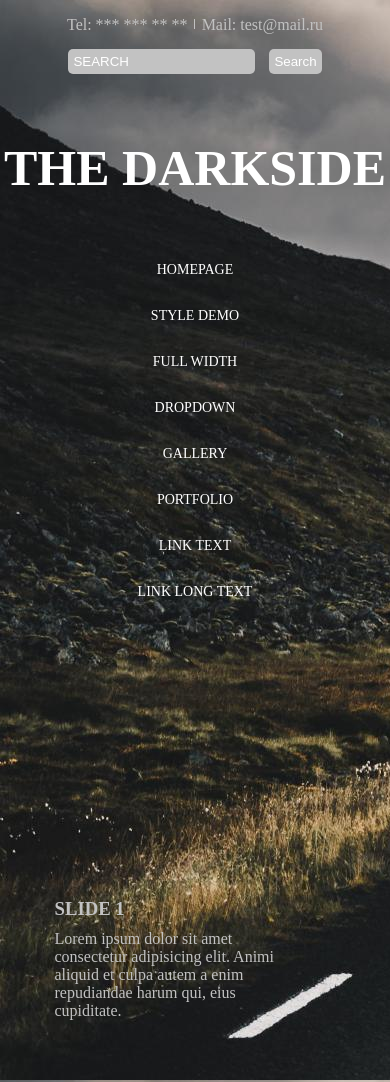
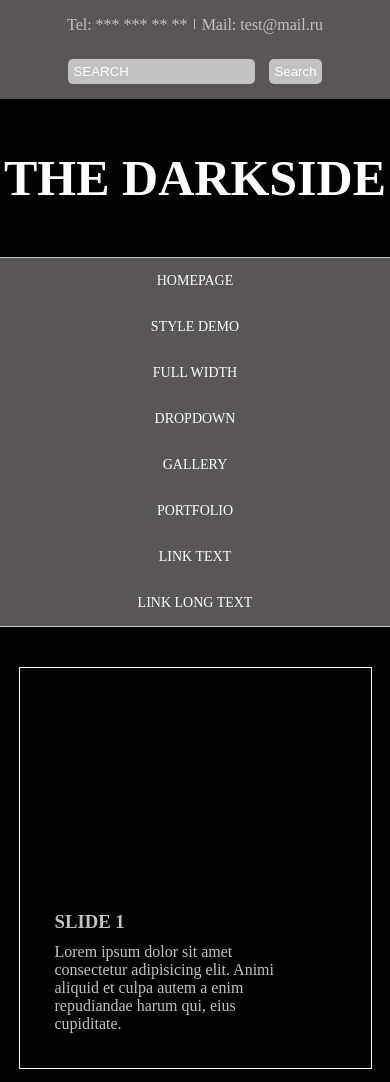
Before and after one commit to Kolomeichenko/index_html, a plain HTML site: page index.html in a window 390 px wide. Shown: the top 1082 px of the page. Drawn offline with Linux system fonts and the light colour scheme.

Commit message:
commit 2

```diff
--- a/style.css
+++ b/style.css
@@ -90,7 +90,7 @@ main {
     width: 90%;
     margin: 0 auto;
     border: 1px solid #ffffff;
-    background-image: url('./img/img1.jpg');
+    /* background-image: url('./img/img1.jpg'); */
     background-size: cover;
     background-repeat: no-repeat;
     position: relative;
@@ -227,6 +227,7 @@ form button {
     background-color: #c2c2c2;
     border: none;
     border-radius: 5px;
+    margin-top: 10px;
 }
 form button:hover{
     color:aqua;
@@ -240,32 +241,18 @@ form input {
     margin-right: 10px;
 }
 @media(max-width: 960px) {
-    body {
+    /* body {
      background-image: url(img/back7.jpg);
-    }
-    .controls {
-        background:none;
-    }
-    .main-title {
-        background:none;
-    }
+    } */
+
     .content {
         flex-direction: column;
         align-items: center;
     }
-    main {
-        background: none;
-    }
-    .wrap {
-        background-image: url(img/back.jpg);
-    }
     .mail {
         margin-bottom: 15px;
     }
-    .nav {
-        background: none;
-        border: none;
-    }
+
     .nav ul {
         flex-direction: column;
     }
@@ -274,7 +261,6 @@ form input {
 
     }
     .slider {
-        border: none;
         background-image:none
 
     }
@@ -290,7 +276,7 @@ form input {
         display: none;
     }
     footer {
-        background-image: url(img/back.jpg);
+        /* background-image: url(img/back.jpg); */
     }
     .footer-item {
         width: 100%;
```
